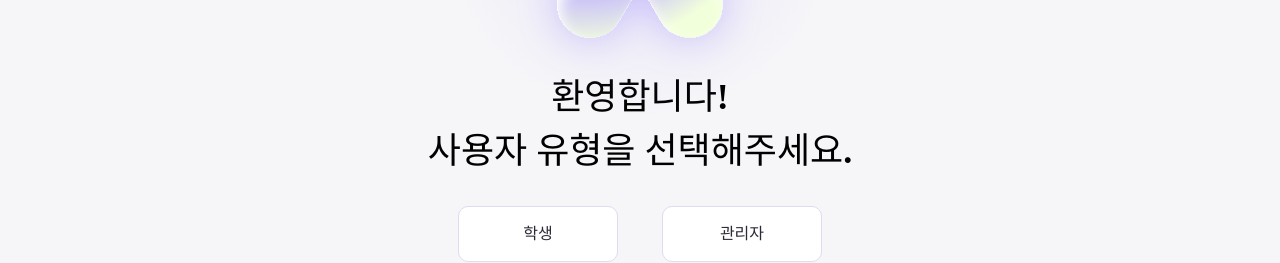
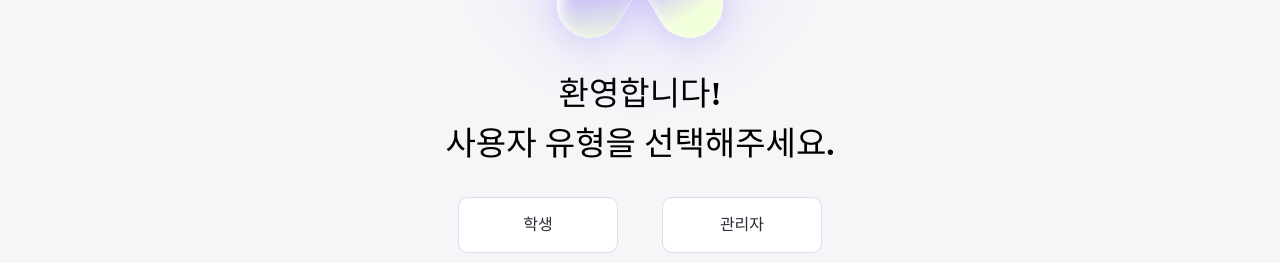
Before and after one commit to 2025-snowCode/snowCode-Client, a React (Vite) app: page / in a window 1280 px wide. Shown: the part 440-703 px from the top of the page. Built offline with nearby package versions, Linux system fonts and the light colour scheme; no server answers; a web font is replaced by a local one.

Commit message:
#99 style: 폰트 사이즈 조정

```diff
--- a/src/pages/common/LandingPage.tsx
+++ b/src/pages/common/LandingPage.tsx
@@ -69,7 +69,7 @@ export default function LandingPage() {
       {/* 텍스트 및 버튼 영역 */}
       <div className='flex flex-col -mt-12'>
         <div className='flex flex-col gap-7'>
-          <span className='text-black-primary text-4xl font-semibold leading-[150%]'>
+          <span className='text-black-primary text-[33px] font-semibold leading-[150%]'>
             환영합니다!
             <br />
             사용자 유형을 선택해주세요.
```
